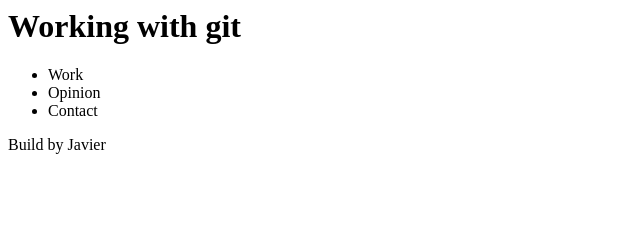
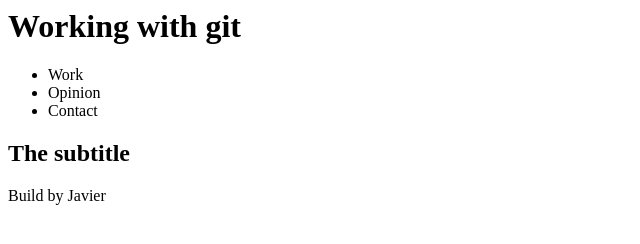
Before and after one commit to jvrcode/git_test, a plain HTML site: page index.html in a window 1280 px wide. Shown: the whole page, without its empty margins (0-640 px from the left). Drawn offline with Linux system fonts and the light colour scheme.

Commit message:
add text

```diff
--- a/index.html
+++ b/index.html
@@ -13,6 +13,7 @@
       </ul>
     </header>
     <main>
+      <h2>The subtitle</h2>
     </main>
     <footer>
       Build by Javier
```
